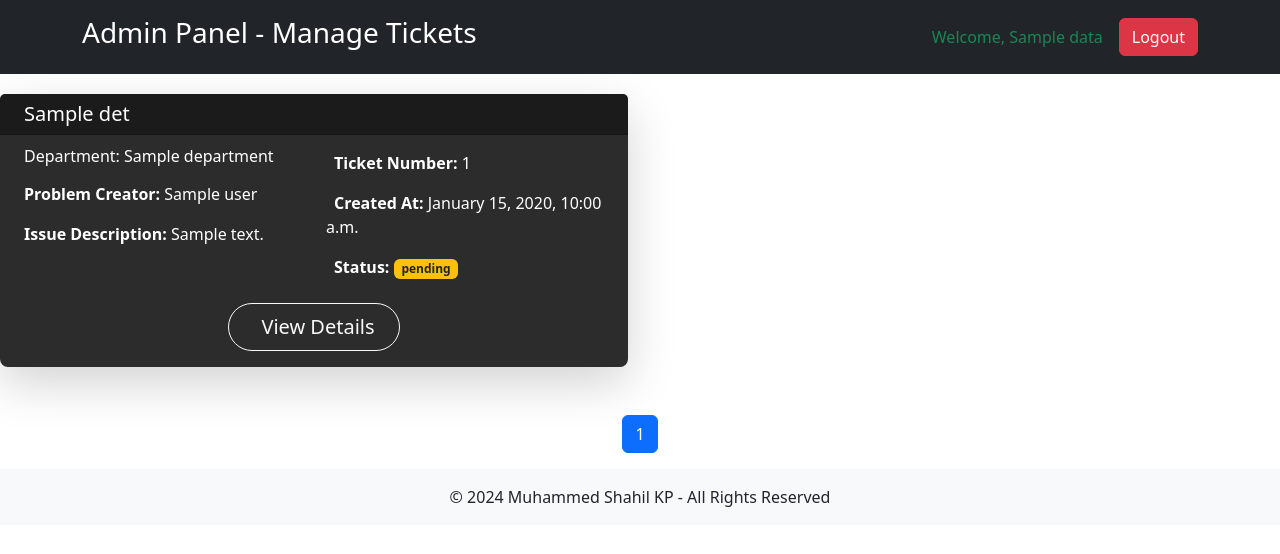
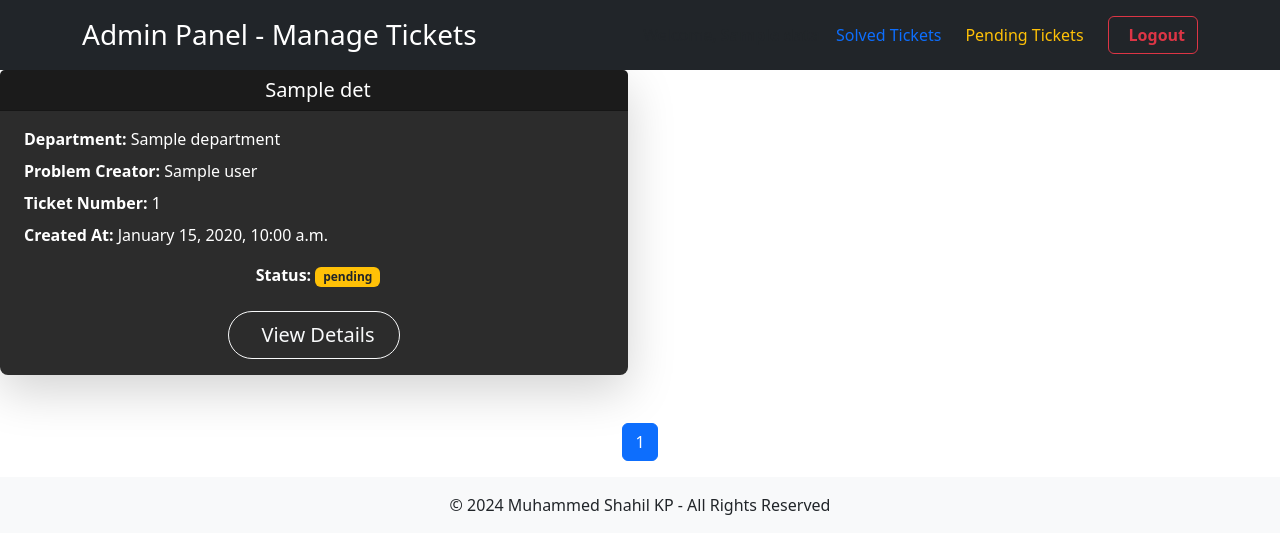
Before and after one commit to Shahil-muhammed/TicketCreationPage, a Django app: template ProblemTicketSystem/control/templates/aindex/aindex.html in a window 1280 px wide. Shown: the top 554 px of the page. Run offline with Django 5.2, Linux system fonts and the light colour scheme; the template is opened without the code that fills it: most values are stand-ins (such as "Sample title", 1, 10 or a date in 2020).

Commit message:
15th commit || implimentations : || admin logout confirmation || setup page for solved and pending issues || previous consumer module tracking issue resolved

```diff
--- /dev/null
+++ b/ProblemTicketSystem/control/static/js/conf.js
@@ -0,0 +1,3 @@
+function confirmLogout() {
+    return confirm("Are you sure you want to logout continue ?");
+}
--- a/ProblemTicketSystem/control/templates/include/card/card.html
+++ b/ProblemTicketSystem/control/templates/include/card/card.html
@@ -1,35 +1,30 @@
-<br>
 <div class="card mb-4 shadow-lg border-0 rounded-3" style="background-color: #2c2c2c; color: #f8f9fa;">
     <div class="card-header text-white" style="background-color: #1b1b1b;">
-        <h5 class="mb-0 d-flex align-items-center">
+        <h5 class="mb-0 d-flex justify-content-center align-items-center">
             <i class="fas fa-ticket-alt me-2"></i> <!-- Font Awesome Icon -->
             {{ det.title }}
         </h5>
     </div>
-    <div class="card-body text-white"> <!-- Applied white text to entire body -->
-        <div class="row">
-            <!-- Left Section -->
-            <div class="col-md-6">
-                <h6 class="card-subtitle mb-3 text-white"> <!-- White text -->
-                    <i class="fas fa-user me-2"></i> Department: {{ det.department }}
-                </h6>
-                <p class="card-text">
+
+    <div class="card-body text-white">
+        <div class="mb-3">
+            <p class="card-text mb-2">
+                <strong><i class="fas fa-user me-2"></i> Department:</strong> {{ det.department }}
+            </p>
+            <p class="card-text mb-2">
                 <strong><i class="fas fa-user me-2"></i> Problem Creator:</strong> {{ det.user }}
             </p>
-                <p class="card-text">
-                    <strong><i class="fas fa-info-circle me-2"></i> Issue Description:</strong> {{ det.description }}
+            <p class="card-text mb-2">
+                <strong><i class="fas fa-hashtag me-2"></i> Ticket Number:</strong> {{ det.ticket_number }}
+            </p>
+            <p class="card-text mb-2">
+                <strong><i class="fas fa-calendar-alt me-2"></i> Created At:</strong>
+                {{ det.created_at|date:"F j, Y, g:i a" }}
             </p>
         </div>
 
-            <!-- Right Section -->
-            <div class="col-md-6">
-                <p class="card-text">
-                    <strong><i class="fas fa-hashtag me-2"></i> Ticket Number:</strong> {{ det.ticket_number }}
-                </p>
-                <p class="card-text">
-                    <strong><i class="fas fa-calendar-alt me-2"></i> Created At:</strong>
-                    {{ det.created_at|date:"F j, Y, g:i a" }}
-                </p>
+        <!-- Status Centered on New Line -->
+        <div class="text-center mb-4">
             <p class="card-text">
                 <strong><i class="fas fa-exclamation-circle me-2"></i> Status:</strong>
                 <span class="badge
@@ -41,9 +36,8 @@
                 </span>
             </p>
         </div>
-        </div>
 
-        <div class="text-center mt-4">
+        <div class="text-center">
             <a href="#" class="btn btn-outline-light btn-lg rounded-pill px-4">
                 <i class="fas fa-eye me-2"></i> View Details
             </a>
--- a/ProblemTicketSystem/control/templates/include/headerfooter/head.html
+++ b/ProblemTicketSystem/control/templates/include/headerfooter/head.html
@@ -1,12 +1,25 @@
+
+{% load static %}
+<script src={% static "/js/conf.js" %}>
+</script>
 <div class="container d-flex justify-content-between align-items-center">
-    <h1 class="h3">Admin Panel - Manage Tickets</h1>
+    <h1 class="h3 mb-0">Admin Panel - Manage Tickets</h1>
 
     <!-- Check if data exists -->
     <div class="d-flex align-items-center">
         {% if data %}
-            <span class="text-success me-3">Welcome, {{ data }}</span>
-            <!-- Logout Button -->
-            <a href="{% url 'logout' %}" class="btn btn-danger">Logout</a>
+            <span class="text-muted me-3">Welcome, <strong>{{ data }}</strong></span>
+
+            <!-- Solved Tickets Link -->
+            <a href="{% url "control:solved" %}" class="text-decoration-none me-4 text-primary">Solved Tickets</a>
+
+            <!-- Pending Tickets Link -->
+            <a href="{% url 'control:SecondAdmin' %}" class="text-decoration-none me-4 text-warning">Pending Tickets</a>
+
+            <!-- Logout Link with Confirmation -->
+            <a href="{% url 'logout' %}" class="btn btn-outline-danger fw-bold" onclick="return confirmLogout()">
+                <i class="bi bi-box-arrow-right me-2"></i> Logout
+            </a>
         {% else %}
             <span class="text-danger">Error</span>
         {% endif %}
--- a/ProblemTicketSystem/control/urls.py
+++ b/ProblemTicketSystem/control/urls.py
@@ -3,4 +3,5 @@ from . import views
 app_name = 'control'
 urlpatterns = [
     path('',views.SecondAdmin,name="SecondAdmin"),
+    path('solved',views.solved,name="solved"),
 ]
```
Also changed, not shown: ProblemTicketSystem/consumer/views.py (+18 -25 lines), ProblemTicketSystem/control/views.py (+23 -15 lines), ProblemTicketSystem/control/static/css/admin.css (line endings or trailing spaces). Lines whose indentation alone changed are shown as unchanged.
